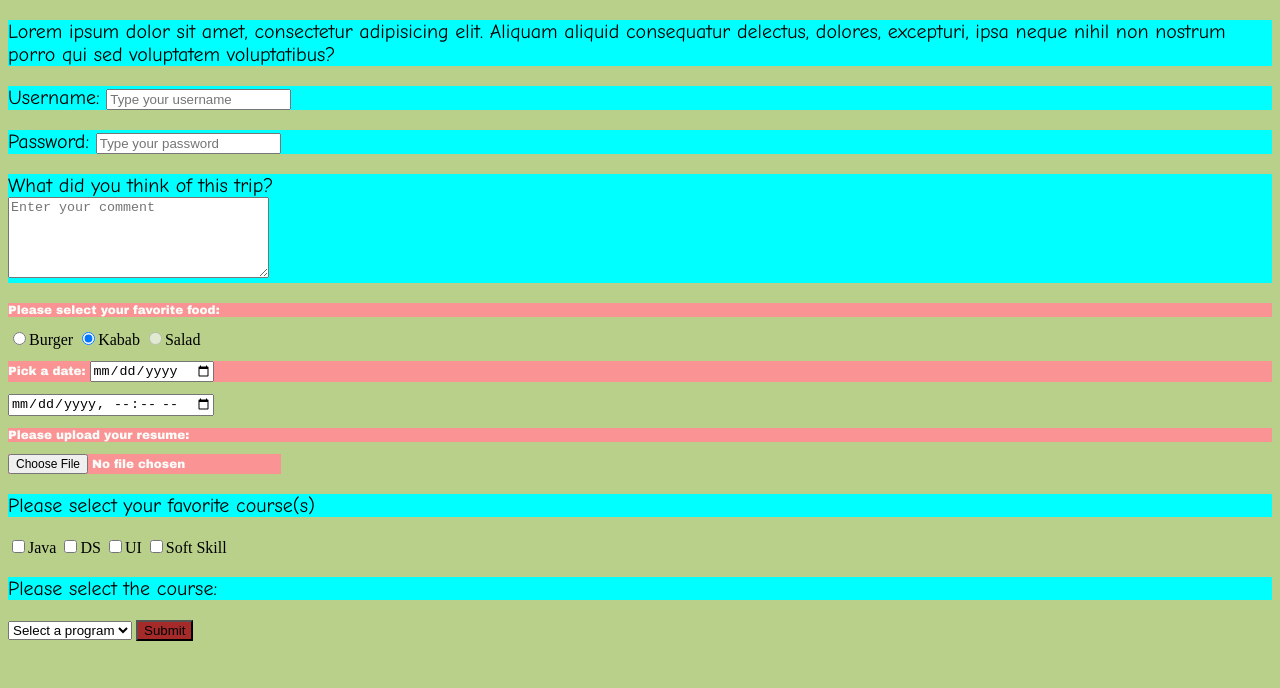
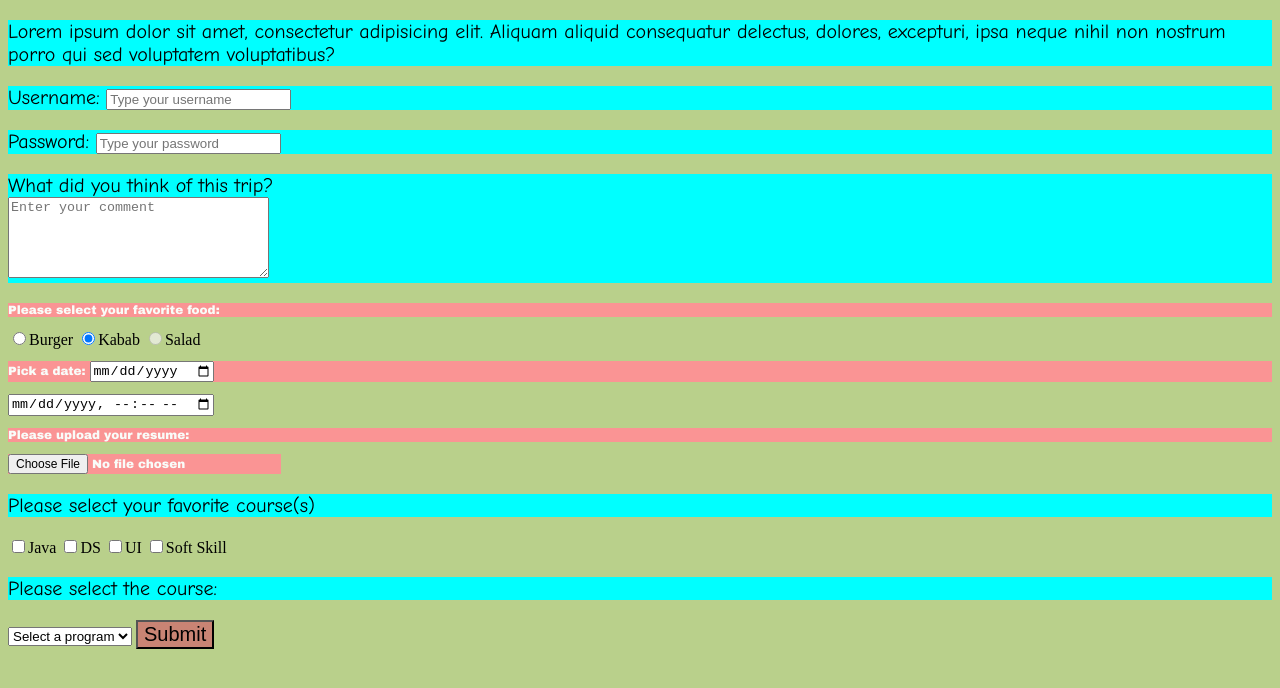
Before and after one commit to Synchr0zine/UI-Practice, a plain HTML site: page html_files/forms.html in a window 1280 px wide. Drawn offline with Linux system fonts and the light colour scheme.

Commit message:
Different States(Pseudo Classes)

```diff
--- a/html_files/css/styles.css
+++ b/html_files/css/styles.css
@@ -14,6 +14,20 @@ p{
     color: #f9fcf9;
 }
 
-#signup{
+/*#signup{
     background-color: brown
+}*/
+
+.btn1{
+    background-color: #C98474;
+    font-size: 20px;
 }
+.btn1:hover{
+    background-color: #c72c06;
+    font-size: 25px;
+}
+
+/*
+.btnFont{
+    font-family: "Droid Sans", system-ui;
+}*/
--- a/html_files/forms.html
+++ b/html_files/forms.html
@@ -60,7 +60,7 @@
 
     </select>
 
-    <input type="submit" value="Submit" id="signup">
+    <input class="btn1 btnFont" type="submit" value="Submit" id="signup">
 
 
 </form>
```
